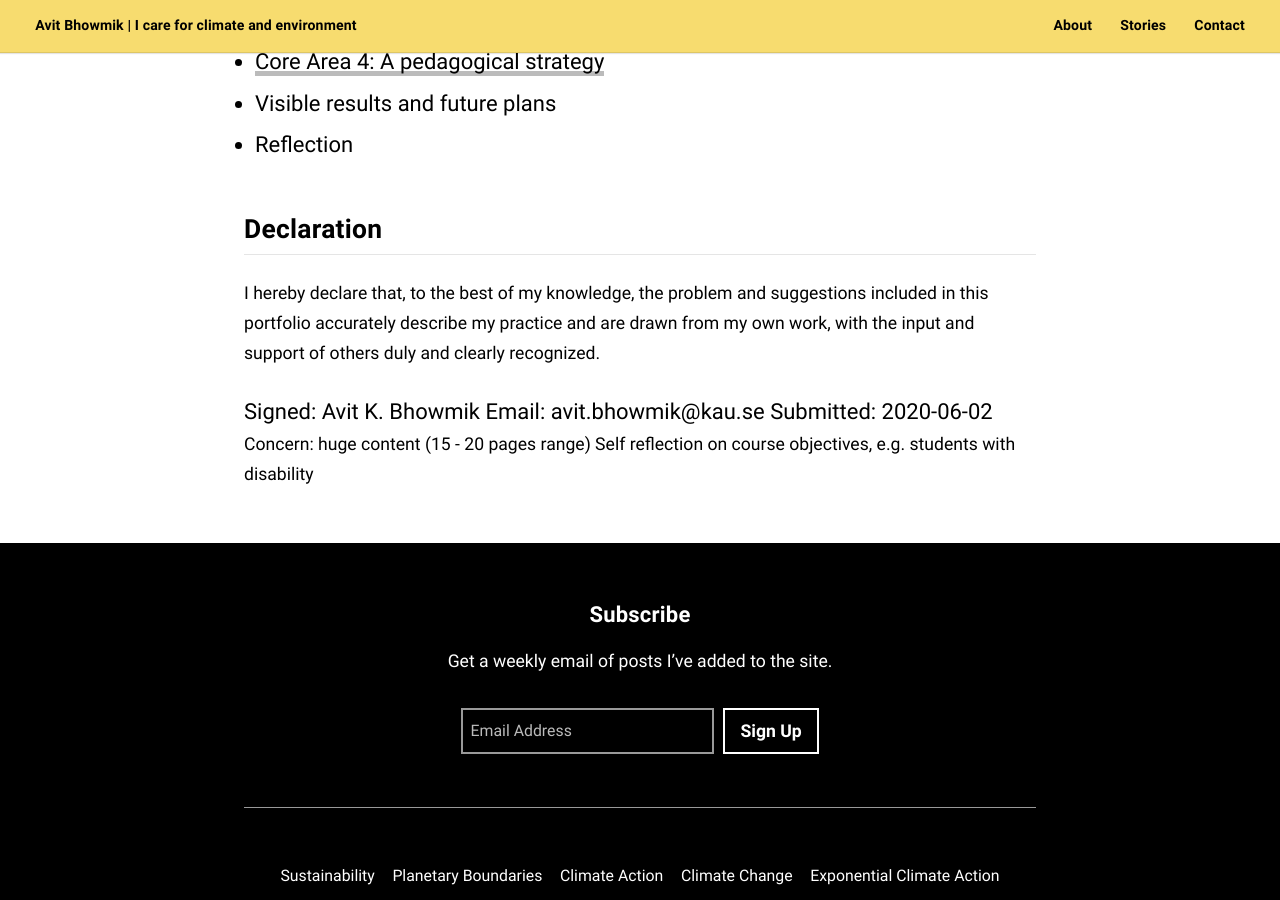
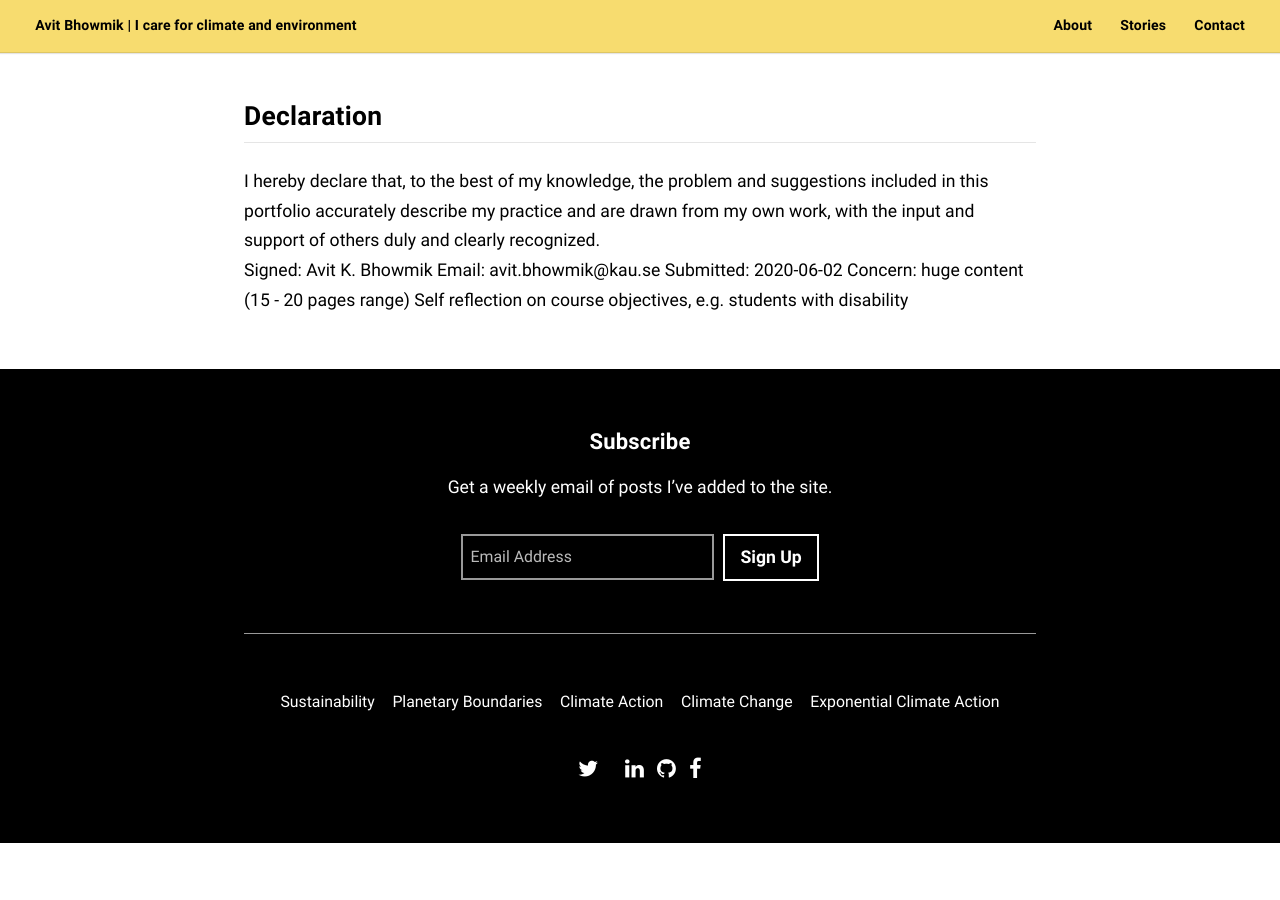
Before and after one commit to nurulmomen/avitbhowmik, a Jekyll site: the page built from teaching_portfolio/outline.html, in a window 1280 px wide and 900 px high, scrolled down 1511 px. Built offline with Jekyll 4.4.1, drawn with Linux system fonts in a browser that asks for light colours; some web fonts are replaced; after the commit the page ends 2354 px from its top, so only the background shows below that.

Commit message:
Update outline.html

```diff
--- a/teaching_portfolio/outline.html
+++ b/teaching_portfolio/outline.html
@@ -4,13 +4,13 @@
 image: /assets/images/portfolio.jpg
 ---
 
-<p>
+<p style="font-size:1em;">
 
 This teaching portfolio for Avit K. Bhowmik, submitted on 2020-06-02 is developed to fulfill the partial requirements of the "Teaching in Higher Education 2" (AUPU2) course at Karlstad University, Sweden. Below is the outline of the portfolio constituting sections that are elaborated via the links provided.
 
 </p>
 
-<ul>
+<ul style="font-size:1em;">
 	<li><a href="/teaching_portfolio/profile.html" target="_blank">Teacher's profile</a></li>
   	<li><a href="/teaching_portfolio/course.html" target="_blank">Core Area 1 - Course, learners and learning outcomes</a></li>
   	<li><a href="/teaching_portfolio/problem.html" target="_blank">Core Area 2 - Problem analysis</a></li>
@@ -30,14 +30,9 @@
 
 </p>
 
-<p>
-
-Signed: Avit K. Bhowmik<br />
-Email: avit.bhowmik@kau.se<br />
+Signed: Avit K. Bhowmik
+Email: avit.bhowmik@kau.se
 Submitted: 2020-06-02
-
-</p>
-
 
 Concern: huge content (15 - 20 pages range)
          Self reflection on course objectives, e.g. students with disability
```
